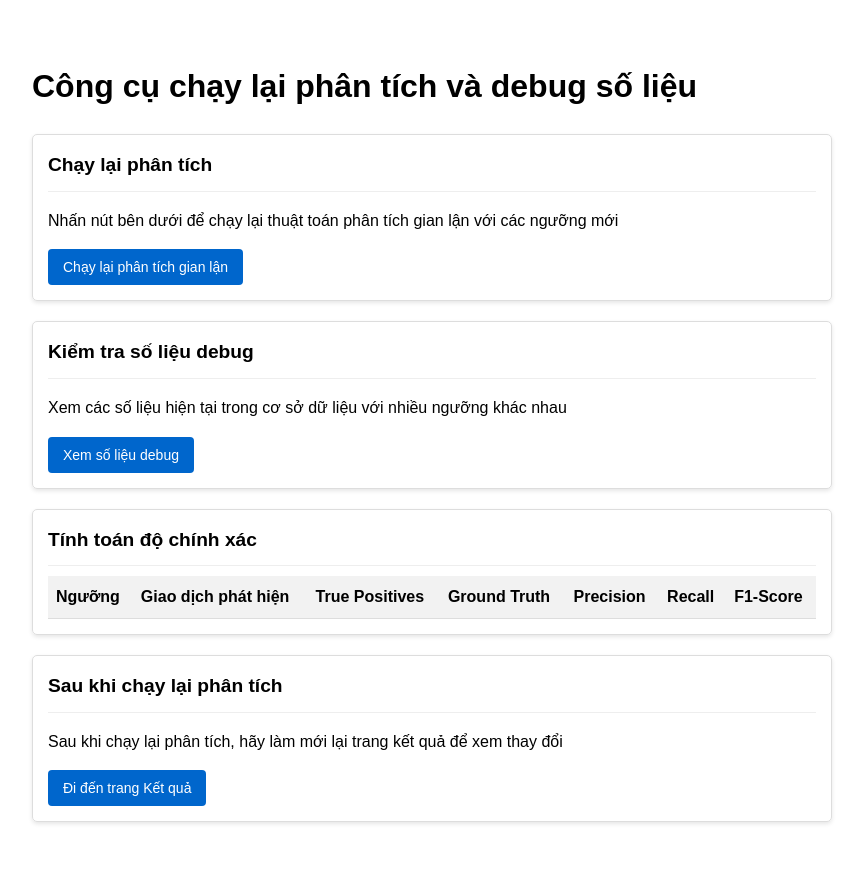
After one commit to quangxuan98765/Fraud-Detection, a Flask app: page /debug in a window 1280 px wide. The commit adds this page. Shown: the whole page, without its empty margins (208-1071 px from the left). Run offline with Flask 3, Linux system fonts and the light colour scheme; lists and menus that the app fills with data are empty.

Commit message:
feat: Enhance fraud detection thresholds and metrics with new analysis and debug features

```diff
--- a/config.py
+++ b/config.py
@@ -14,6 +14,6 @@ DEFAULT_TARGET_EDGES = 193500
 DEFAULT_FRAUD_RATE = 0.00129
 
 # Fraud detection thresholds
-FRAUD_SCORE_THRESHOLD = 0.6     # Ngưỡng chính của điểm gian lận khi hiển thị giao dịch đáng ngờ
-SUSPICIOUS_THRESHOLD = 0.5      # Ngưỡng cho tài khoản đáng ngờ
-HIGH_RISK_THRESHOLD = 0.75      # Ngưỡng cho tài khoản nguy cơ cao
+FRAUD_SCORE_THRESHOLD = 0.7     # Tăng ngưỡng chính của điểm gian lận khi hiển thị giao dịch đáng ngờ
+SUSPICIOUS_THRESHOLD = 0.6      # Tăng ngưỡng cho tài khoản đáng ngờ
+HIGH_RISK_THRESHOLD = 0.8       # Tăng ngưỡng cho tài khoản nguy cơ cao
--- a/routes/views.py
+++ b/routes/views.py
@@ -79,6 +79,10 @@ def analyze():
 def results():
     return render_template('results.html', fraud_threshold=FRAUD_SCORE_THRESHOLD)
 
+@views_bp.route('/debug')
+def debug():
+    return render_template('debug.html')
+
 @views_bp.route('/clear_database', methods=['POST'])
 def clear_database():
     try:
--- /dev/null
+++ b/templates/debug.html
@@ -0,0 +1,230 @@
+<!DOCTYPE html>
+<html>
+<head>
+    <title>Chạy lại phân tích và Debug</title>
+    <style>
+        body {
+            font-family: Arial, sans-serif;
+            max-width: 800px;
+            margin: 20px auto;
+            padding: 20px;
+            line-height: 1.6;
+        }
+        .card {
+            border: 1px solid #ddd;
+            border-radius: 5px;
+            padding: 15px;
+            margin-bottom: 20px;
+            box-shadow: 0 2px 4px rgba(0,0,0,0.1);
+        }
+        .card-header {
+            font-weight: bold;
+            margin-bottom: 10px;
+            font-size: 1.2em;
+            border-bottom: 1px solid #eee;
+            padding-bottom: 10px;
+        }
+        button {
+            background-color: #0066cc;
+            color: white;
+            border: none;
+            padding: 10px 15px;
+            cursor: pointer;
+            border-radius: 4px;
+            font-size: 14px;
+        }
+        button:hover {
+            background-color: #0055aa;
+        }
+        table {
+            width: 100%;
+            border-collapse: collapse;
+        }
+        th, td {
+            text-align: left;
+            padding: 8px;
+            border-bottom: 1px solid #ddd;
+        }
+        th {
+            background-color: #f2f2f2;
+        }
+        #result {
+            margin-top: 15px;
+            padding: 10px;
+            border-left: 4px solid #0066cc;
+            background-color: #f8f9fa;
+        }
+    </style>
+</head>
+<body>
+    <h1>Công cụ chạy lại phân tích và debug số liệu</h1>
+
+    <div class="card">
+        <div class="card-header">Chạy lại phân tích</div>
+        <p>Nhấn nút bên dưới để chạy lại thuật toán phân tích gian lận với các ngưỡng mới</p>
+        <button id="reanalyzeBtn">Chạy lại phân tích gian lận</button>
+        <div id="reanalyzeResult"></div>
+    </div>
+
+    <div class="card">
+        <div class="card-header">Kiểm tra số liệu debug</div>
+        <p>Xem các số liệu hiện tại trong cơ sở dữ liệu với nhiều ngưỡng khác nhau</p>
+        <button id="debugBtn">Xem số liệu debug</button>
+        <div id="debugResult"></div>
+    </div>
+
+    <div class="card">
+        <div class="card-header">Tính toán độ chính xác</div>
+        <table id="metricsTable">
+            <thead>
+                <tr>
+                    <th>Ngưỡng</th>
+                    <th>Giao dịch phát hiện</th>
+                    <th>True Positives</th>
+                    <th>Ground Truth</th>
+                    <th>Precision</th>
+                    <th>Recall</th>
+                    <th>F1-Score</th>
+                </tr>
+            </thead>
+            <tbody>
+                <!-- Sẽ được điền bằng JavaScript -->
+            </tbody>
+        </table>
+    </div>
+
+    <div class="card">
+        <div class="card-header">Sau khi chạy lại phân tích</div>
+        <p>Sau khi chạy lại phân tích, hãy làm mới lại trang kết quả để xem thay đổi</p>
+        <a href="/results" target="_blank"><button>Đi đến trang Kết quả</button></a>
+    </div>
+
+    <script>
+        document.getElementById('reanalyzeBtn').addEventListener('click', function() {
+            this.disabled = true;
+            this.textContent = 'Đang xử lý...';
+            const resultDiv = document.getElementById('reanalyzeResult');
+            resultDiv.innerHTML = '<p>Đang chạy phân tích, vui lòng đợi...</p>';
+
+            fetch('/api/reanalyze', {
+                method: 'POST'
+            })
+            .then(response => response.json())
+            .then(data => {
+                this.disabled = false;
+                this.textContent = 'Chạy lại phân tích gian lận';
+                if (data.success) {
+                    resultDiv.innerHTML = `<p style="color: green">✓ ${data.message}</p>`;
+                } else {
+                    resultDiv.innerHTML = `<p style="color: red">✗ ${data.message || data.error}</p>`;
+                }
+            })
+            .catch(error => {
+                this.disabled = false;
+                this.textContent = 'Chạy lại phân tích gian lận';
+                resultDiv.innerHTML = `<p style="color: red">✗ Lỗi: ${error}</p>`;
+            });
+        });
+
+        document.getElementById('debugBtn').addEventListener('click', function() {
+            this.disabled = true;
+            this.textContent = 'Đang tải...';
+            const resultDiv = document.getElementById('debugResult');
+            resultDiv.innerHTML = '<p>Đang tải số liệu debug...</p>';
+
+            fetch('/api/debug-metrics')
+            .then(response => response.json())
+            .then(data => {
+                this.disabled = false;
+                this.textContent = 'Xem số liệu debug';
+
+                // Cấu hình
+                const config = data.config;
+                const metrics = data.debug_metrics;
+
+                let html = `
+                    <h3>Cấu hình hiện tại</h3>
+                    <ul>
+                        <li>FRAUD_SCORE_THRESHOLD: ${config.FRAUD_SCORE_THRESHOLD}</li>
+                        <li>SUSPICIOUS_THRESHOLD: ${config.SUSPICIOUS_THRESHOLD}</li>
+                    </ul>
+
+                    <h3>Số liệu database</h3>
+                    <ul>
+                        <li>Tổng số tài khoản: ${metrics.total_accounts}</li>
+                        <li>Tổng số giao dịch: ${metrics.total_transactions}</li>
+                        <li>Giao dịch gian lận thực sự: ${metrics.real_fraud_transactions}</li>
+                    </ul>
+
+                    <h3>Tài khoản phát hiện tại các ngưỡng</h3>
+                    <ul>
+                        <li>Ngưỡng 0.5: ${metrics.fraud_accounts_05} tài khoản</li>
+                        <li>Ngưỡng 0.6: ${metrics.fraud_accounts_06} tài khoản</li>
+                        <li>Ngưỡng 0.7: ${metrics.fraud_accounts_07} tài khoản</li>
+                    </ul>
+
+                    <h3>Giao dịch phát hiện tại các ngưỡng</h3>
+                    <ul>
+                        <li>Ngưỡng 0.5: ${metrics.fraud_transactions_05} giao dịch</li>
+                        <li>Ngưỡng 0.6: ${metrics.fraud_transactions_06} giao dịch</li>
+                        <li>Ngưỡng 0.7: ${metrics.fraud_transactions_07} giao dịch</li>
+                    </ul>
+                `;
+
+                resultDiv.innerHTML = html;
+
+                // Update metrics table
+                const tbody = document.querySelector('#metricsTable tbody');
+                tbody.innerHTML = '';
+
+                // Helper function to calculate metrics
+                function calculateMetrics(detected, truePositives, groundTruth) {
+                    let precision = 0;
+                    let recall = 0;
+                    let f1 = 0;
+
+                    if (detected > 0) precision = truePositives / detected;
+                    if (groundTruth > 0) recall = truePositives / groundTruth;
+                    if (precision + recall > 0) f1 = 2 * (precision * recall) / (precision + recall);
+
+                    return {
+                        precision: (precision * 100).toFixed(1) + '%',
+                        recall: (recall * 100).toFixed(1) + '%',
+                        f1: (f1 * 100).toFixed(1) + '%'
+                    };
+                }
+
+                // Add rows for each threshold
+                const thresholds = [
+                    {name: '0.5', detected: metrics.fraud_transactions_05, tp: metrics.true_positives_05},
+                    {name: '0.6', detected: metrics.fraud_transactions_06, tp: metrics.true_positives_06},
+                    {name: '0.7', detected: metrics.fraud_transactions_07, tp: metrics.true_positives_07}
+                ];
+
+                thresholds.forEach(threshold => {
+                    const row = document.createElement('tr');
+                    const ground_truth = metrics.real_fraud_transactions;
+                    const metrics_calc = calculateMetrics(threshold.detected, threshold.tp, ground_truth);
+
+                    row.innerHTML = `
+                        <td>${threshold.name}</td>
+                        <td>${threshold.detected}</td>
+                        <td>${threshold.tp}</td>
+                        <td>${ground_truth}</td>
+                        <td>${metrics_calc.precision}</td>
+                        <td>${metrics_calc.recall}</td>
+                        <td>${metrics_calc.f1}</td>
+                    `;
+
+                    tbody.appendChild(row);
+                });
+            })
+            .catch(error => {
+                this.disabled = false;
+                this.textContent = 'Xem số liệu debug';
+                resultDiv.innerHTML = `<p style="color: red">✗ Lỗi: ${error}</p>`;
+            });
+        });
+    </script>
+</body>
+</html>
```
Also changed, not shown: analysis/account_analyzer.py (+28 -24 lines), analysis/pattern_detector.py (+48 -37 lines), routes/api.py (+69 -0 lines), templates/results.html (+30 -32 lines).
